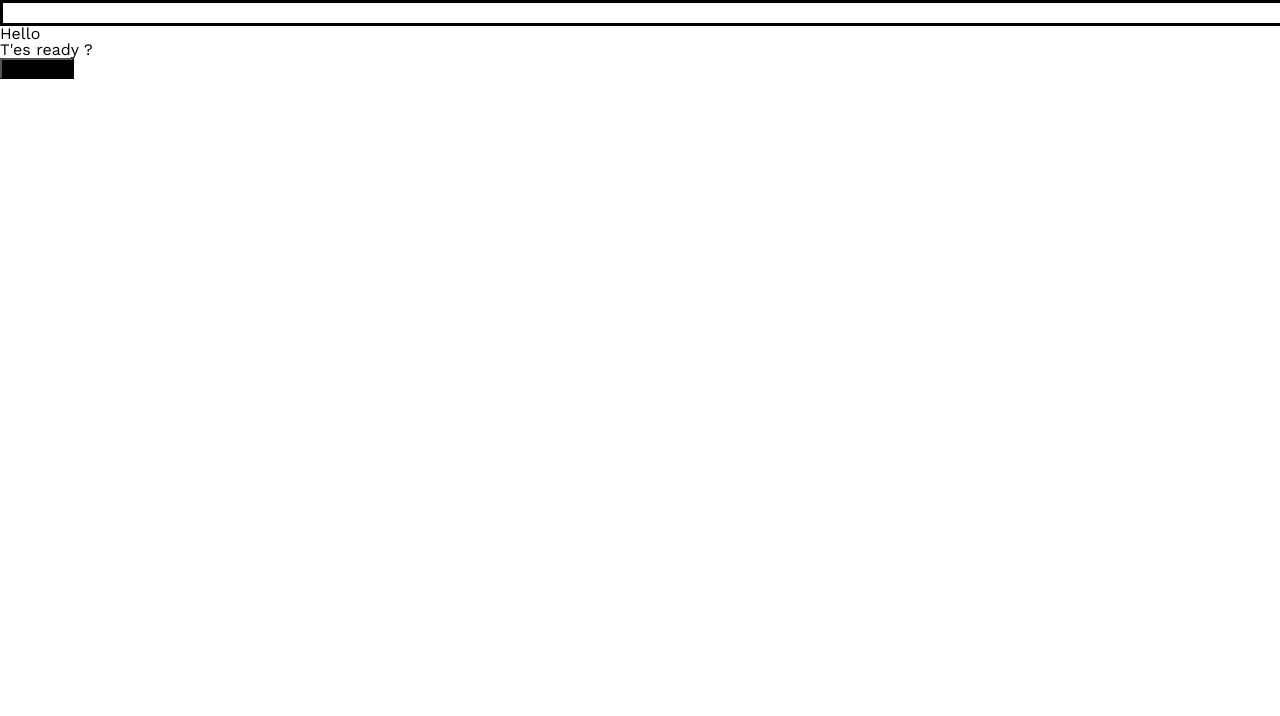
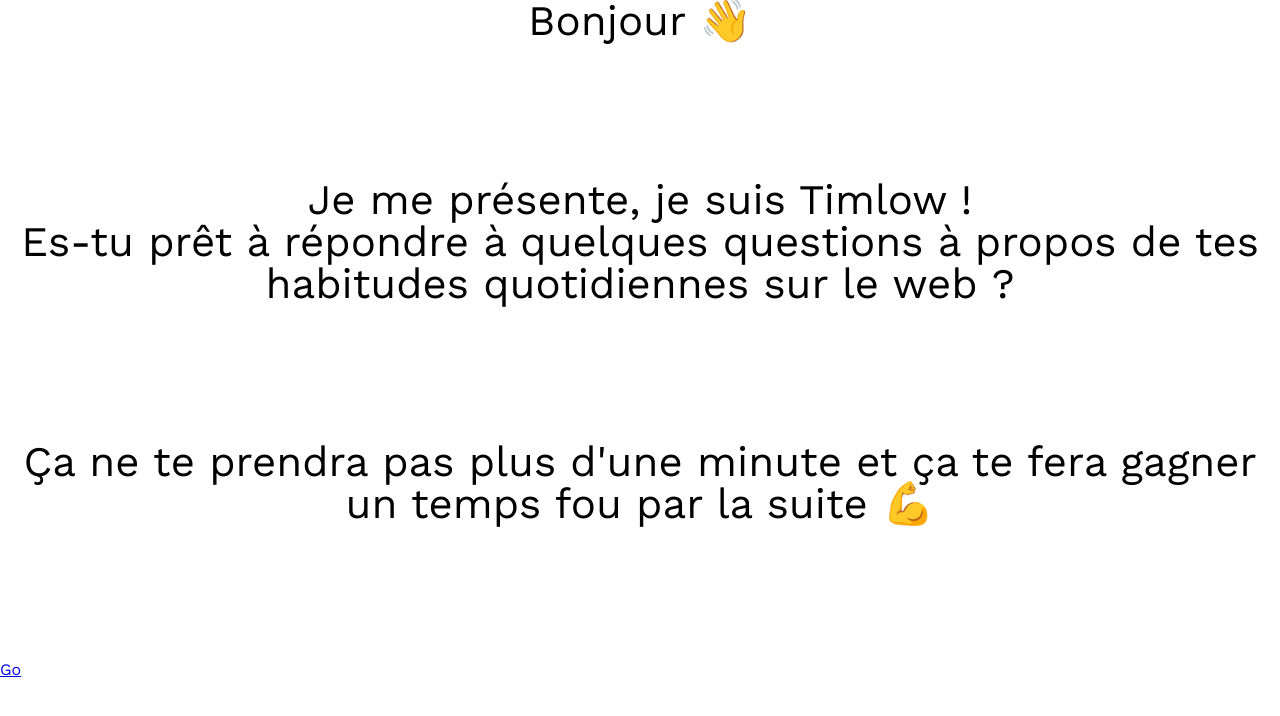
Before and after one commit to felixbouveret/hackathon-2020, a Nuxt app: page / in a window 1280 px wide. Shown: the top 716 px of the page. Built offline with nearby package versions, Linux system fonts and the light colour scheme.

Commit message:
Add homepage

```diff
--- a/components/steps/hello.vue
+++ /dev/null
@@ -1,14 +0,0 @@
-<template>
-  <div class="no-device">
-    <h1>Hello</h1>
-    <p>T'es ready ?</p>
-  </div>
-</template>
-
-<script>
-export default {
-  name: 'hello'
-}
-</script>
-
-<style lang="scss"></style>
--- a/pages/index.vue
+++ b/pages/index.vue
@@ -1,35 +1,20 @@
 <template>
-  <div>
-    <progress-bar :max="maxStepNumber" :current="currentStepNumber" />
-    <steps />
+  <div class="no-device">
+    <h1 class="content">Bonjour 👋</h1>
+    <p class="content">Je me présente, je suis Timlow ! <br> Es-tu prêt à répondre à quelques questions à propos de tes habitudes quotidiennes sur le web ?</p>
+    <p class="content">Ça ne te prendra pas plus d'une minute et ça te fera gagner un temps fou par la suite 💪</p>
+    <nuxt-link to="/steps"> Go </nuxt-link>
   </div>
 </template>
 
 <script>
-import stepsScript from '~/services/steps'
-import progressBar from '../components/progressBar'
-import Steps from '~/components/steps'
+import fmButton from '~/components/form/fm-button'
 
 export default {
-  name: 'stepsPage',
   components: {
-    Steps,
-    progressBar
-  },
-  data() {
-    return {
-      stepsManager: stepsScript()
-    }
-  },
-  computed: {
-    currentStepNumber() {
-      return this.stepsManager.getStep().currentStep
-    },
-    maxStepNumber() {
-      return this.stepsManager.getStep().maxStep
-    }
+    fmButton
   }
 }
 </script>
 
-<style lang="scss" scoped></style>
+<style lang="scss"></style>
--- /dev/null
+++ b/pages/steps.vue
@@ -0,0 +1,35 @@
+<template>
+  <div>
+    <progress-bar :max="maxStepNumber" :current="currentStepNumber" />
+    <steps />
+  </div>
+</template>
+
+<script>
+import stepsScript from '~/services/steps'
+import progressBar from '../components/progressBar'
+import Steps from '~/components/steps'
+
+export default {
+  name: 'stepsPage',
+  components: {
+    Steps,
+    progressBar
+  },
+  data() {
+    return {
+      stepsManager: stepsScript()
+    }
+  },
+  computed: {
+    currentStepNumber() {
+      return this.stepsManager.getStep().currentStep
+    },
+    maxStepNumber() {
+      return this.stepsManager.getStep().maxStep
+    }
+  }
+}
+</script>
+
+<style lang="scss" scoped></style>
--- a/services/steps.js
+++ b/services/steps.js
@@ -1,17 +1,8 @@
-import Hello from '~/components/steps/hello'
 import Device from '~/components/steps/device'
 import noDevice from '~/components/steps/noDevice'
 import socialMedia from '~/components/steps/social-media'
 
 const steps = {
-  hello: {
-    component: Hello,
-    currentStep: 0,
-    maxStep: 7,
-    nextStep: data => {
-      return 'device'
-    }
-  },
   device: {
     component: Device,
     currentStep: 0,
@@ -29,7 +20,7 @@ const steps = {
     currentStep: 1,
     maxStep: 1,
     nextStep: () => {
-      return 'hello'
+      $nuxt._router.push('/')
     }
   },
   socialMedia: {
@@ -41,7 +32,7 @@ const steps = {
 }
 
 export default function() {
-  let currentStep = 'hello'
+  let currentStep = 'device'
 
   return {
     steps,
@@ -51,7 +42,11 @@ export default function() {
       return this.steps[this.currentStep]
     },
     goToNextStep(data) {
-      this.currentStep = this.steps[this.currentStep].nextStep(data)
+      if(this.currentStep === "noDevice") {
+        this.steps[this.currentStep].nextStep()
+      } else {
+        this.currentStep = this.steps[this.currentStep].nextStep(data)
+      }
     }
   }
 }
```
Also changed, not shown: pages/report.vue (added, +13 -0 lines).
